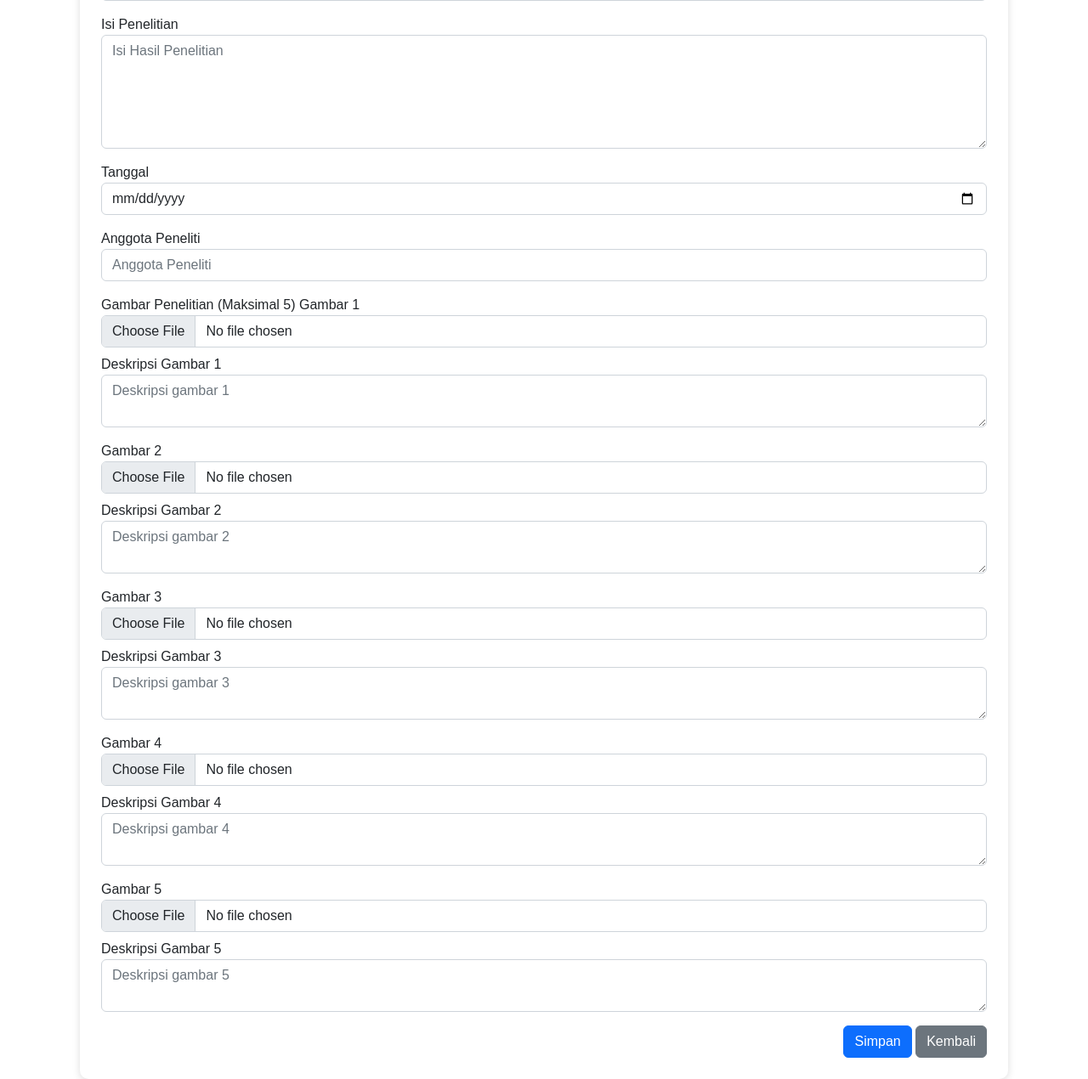
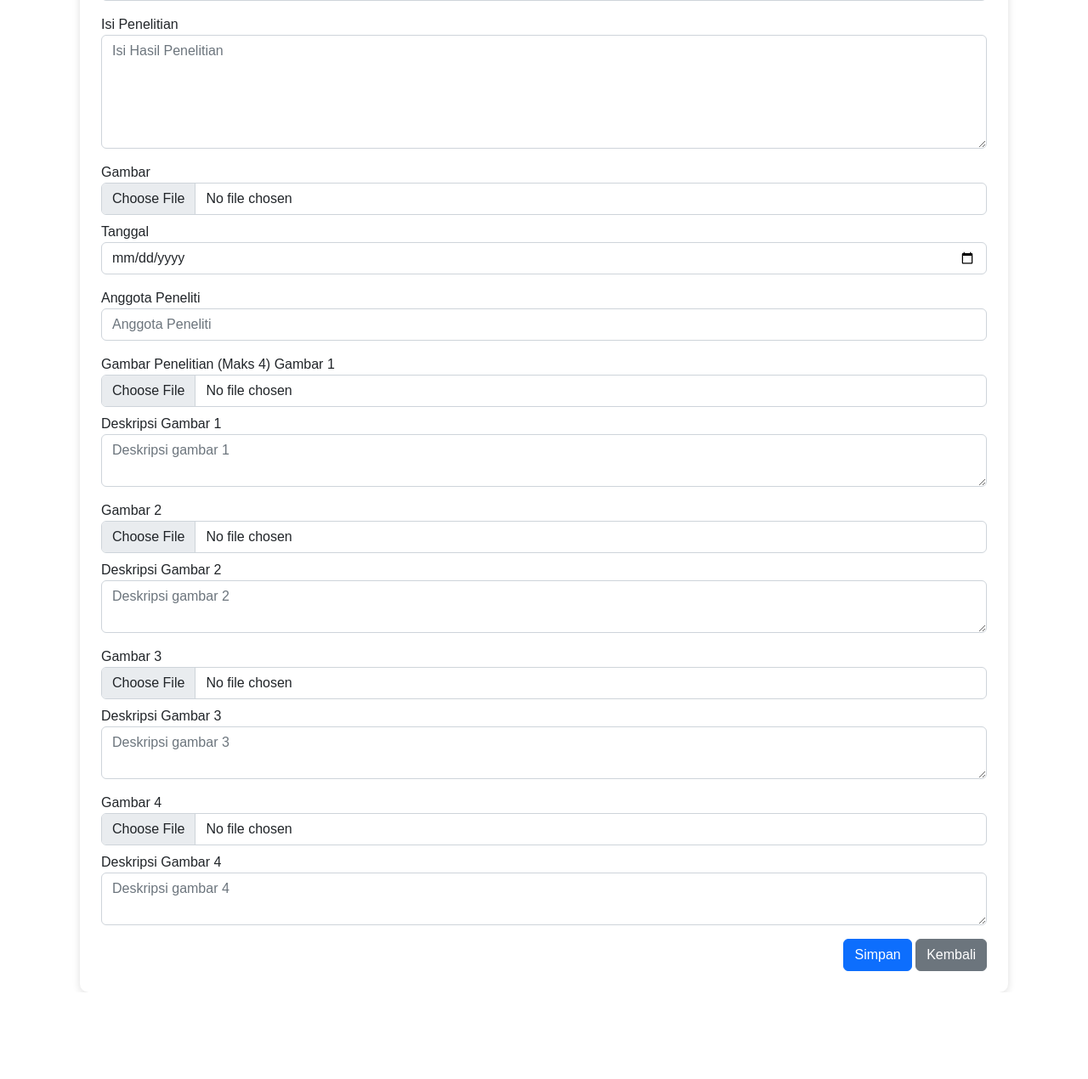
Before and after one commit to Renasha31/lab-geta-pens, a Laravel app: page /penelitian/create in a window 1280 px wide. Shown: the part 297-1567 px from the top of the page at 85% size. After the commit the page ends 1465 px from the top, so only its background shows below. Run offline with Laravel 12, Linux system fonts and the light colour scheme; a user stored in the database is signed in; data comes from the database, SQL or seed files in the repository; tables that the repository leaves empty hold one stand-in row (values such as "Sample post").

Commit message:
find: mindahin gambar 1 ke atas

```diff
--- a/resources/views/penelitian/create.blade.php
+++ b/resources/views/penelitian/create.blade.php
@@ -28,6 +28,11 @@
                 <label>Isi Penelitian</label>
                 <textarea name="isi" placeholder="Isi Hasil Penelitian" required rows="5" class="form-control mb-3"></textarea>
 
+                <label>Gambar</label>
+                    <input type="file" name="image[]" accept="image/*"
+                        class="form-control mb-2" required>
+
+
                 <label>Tanggal</label>
                 <input type="date" name="tanggal" required class="form-control mb-3">
 
@@ -35,9 +40,9 @@
                 <input type="text" name="peneliti" required placeholder="Anggota Peneliti" class="form-control mb-3">
 
 
-                <label>Gambar Penelitian (Maksimal 5)</label>
+                <label>Gambar Penelitian (Maks 4)</label>
 
-                @for ($i = 1; $i <= 5; $i++)
+                @for ($i = 1; $i <= 4; $i++)
                     <label>Gambar {{ $i }}</label>
                     <input type="file" name="image[]" accept="image/*"
                         class="form-control mb-2" required>
```
